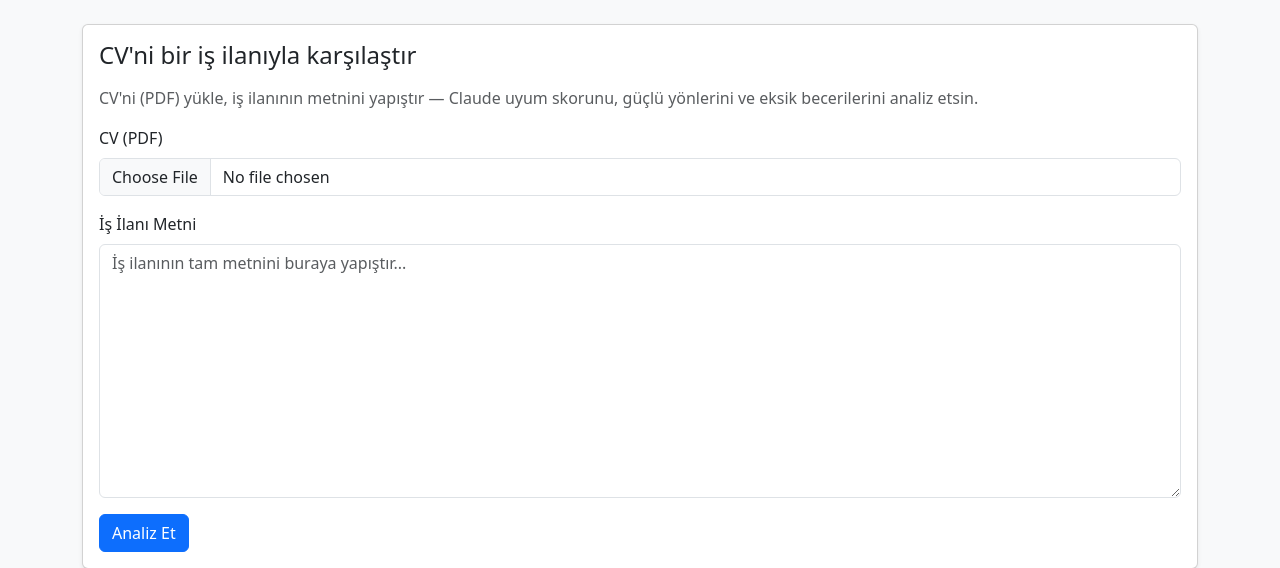
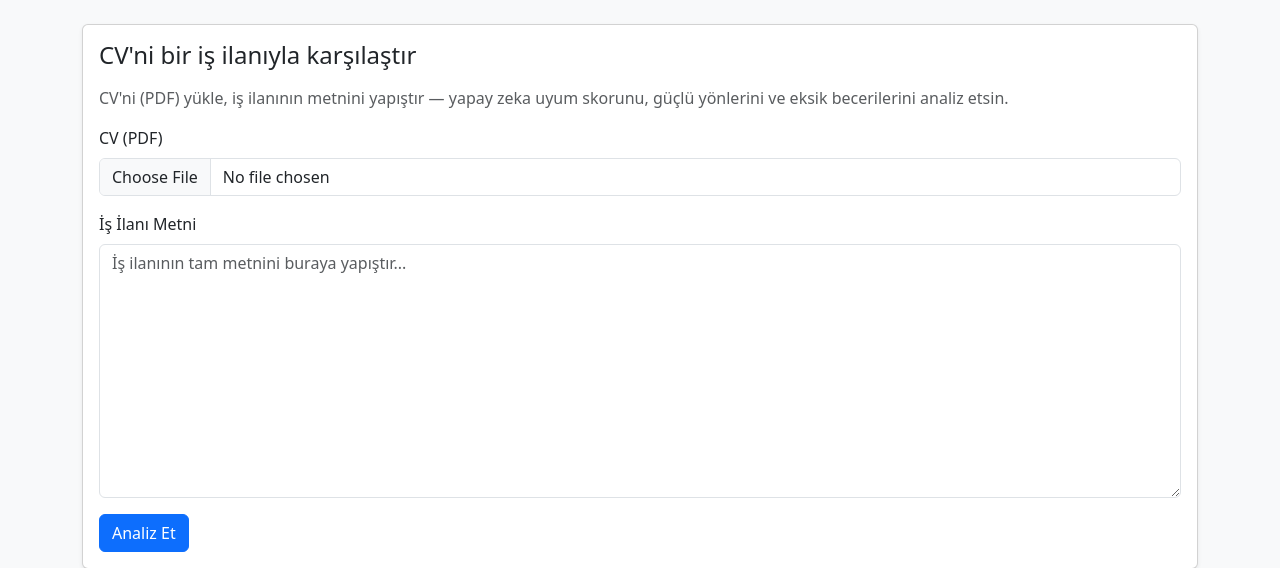
Before and after one commit to alperensamilx/jobfit-ai, a Django app: page / in a window 1280 px wide. Shown: the part 56-624 px from the top of the page. Run offline with Django 4.2, Linux system fonts and the light colour scheme.

Commit message:
Remove stray Claude reference from analyze page copy

```diff
--- a/matcher/templates/matcher/analyze.html
+++ b/matcher/templates/matcher/analyze.html
@@ -4,7 +4,7 @@
     <div class="card shadow-sm">
         <div class="card-body">
             <h1 class="h4 mb-3">CV'ni bir iş ilanıyla karşılaştır</h1>
-            <p class="text-muted">CV'ni (PDF) yükle, iş ilanının metnini yapıştır — Claude uyum skorunu, güçlü yönlerini ve eksik becerilerini analiz etsin.</p>
+            <p class="text-muted">CV'ni (PDF) yükle, iş ilanının metnini yapıştır — yapay zeka uyum skorunu, güçlü yönlerini ve eksik becerilerini analiz etsin.</p>
 
             {% if form.non_field_errors %}
                 <div class="alert alert-danger">{{ form.non_field_errors }}</div>
```
